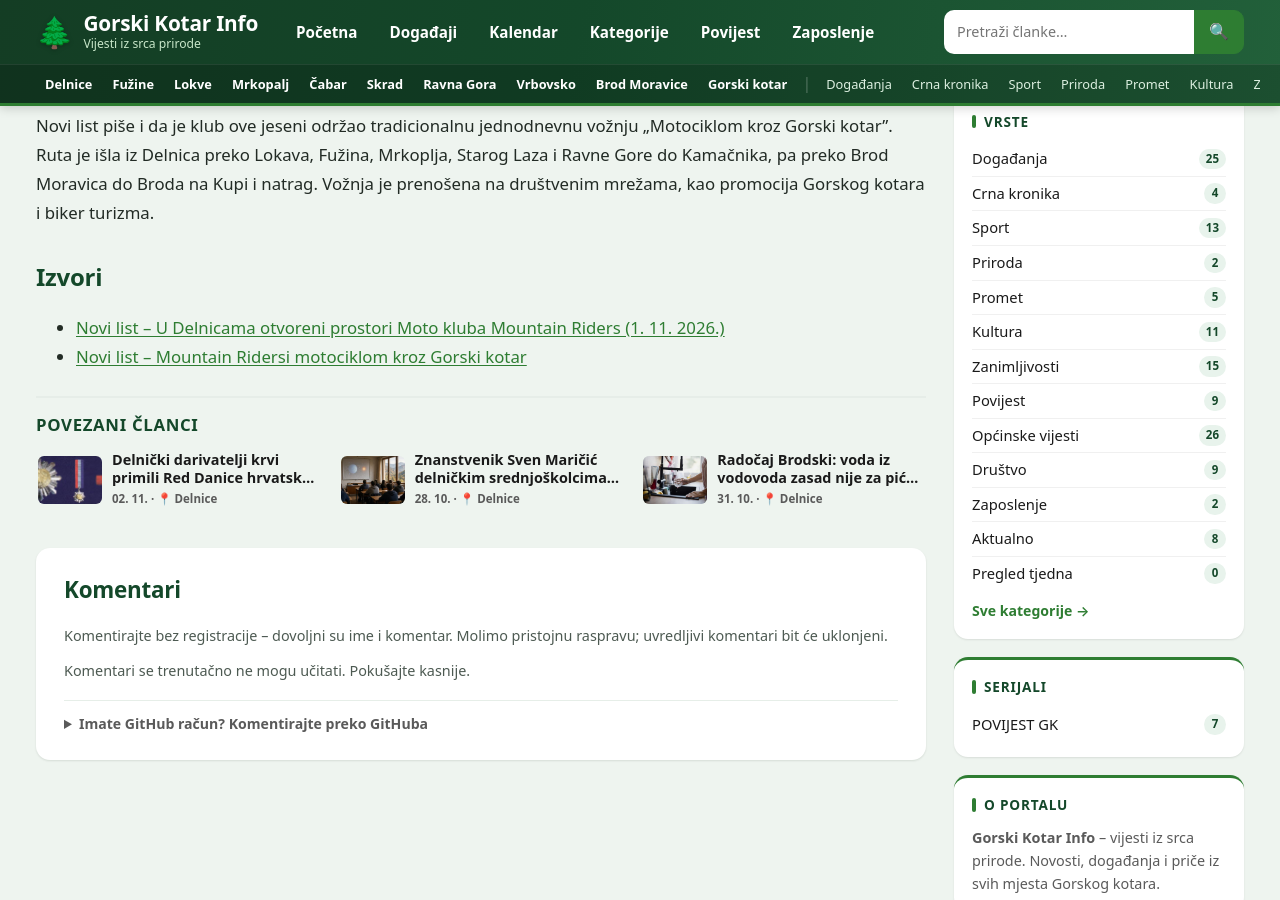
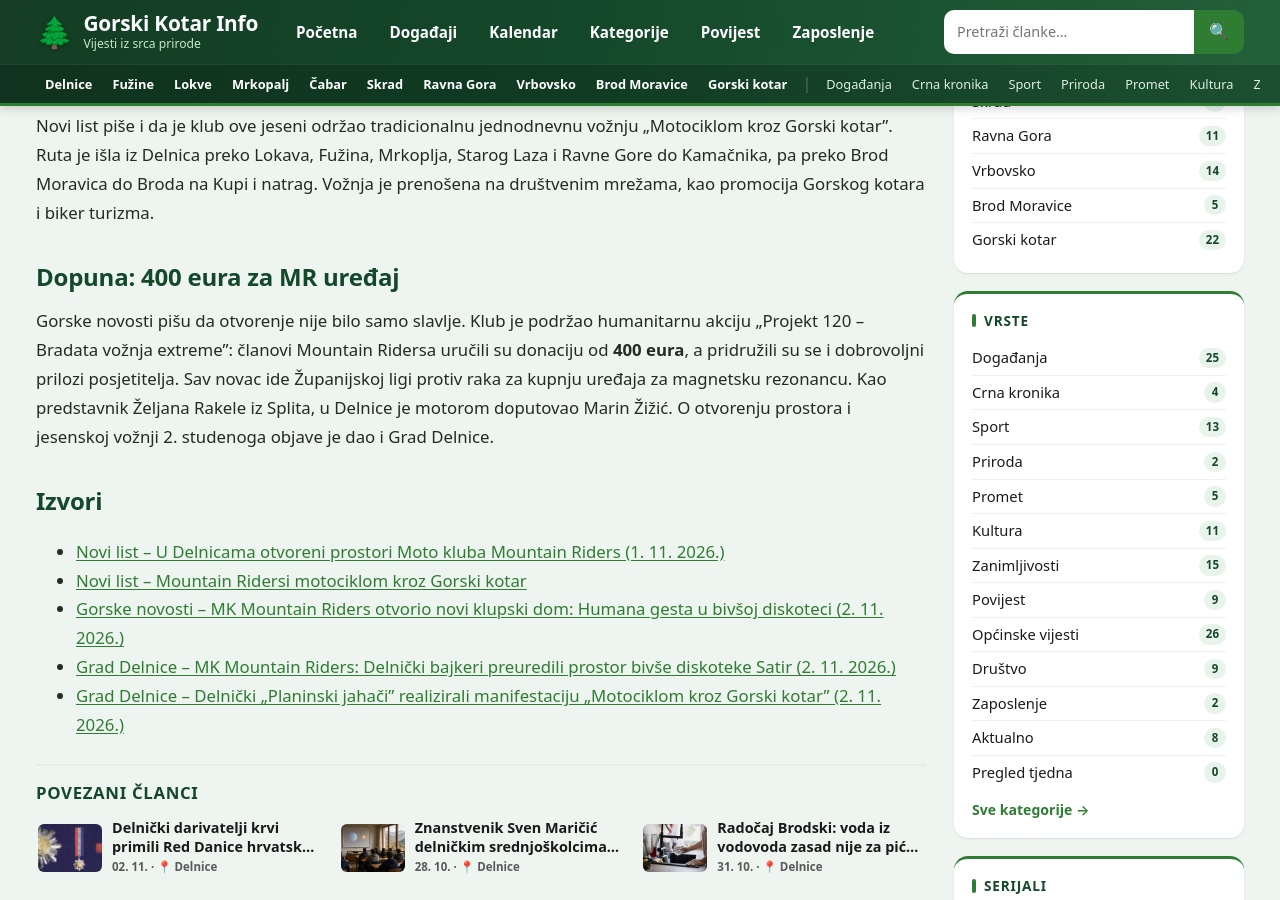
Before and after one commit to MojGK/gorski-kotar.info, a Jekyll site: the page built from _posts/2026-11-02-mountain-riders-otvorili-klupski-prostor-satir-delnice.md, in a window 1280 px wide and 900 px high, scrolled down 1340 px. Built offline with Jekyll 4.4.1, drawn with Linux system fonts in a browser that asks for light colours; comment, search, counter and statistics services are not loaded.

Commit message:
Dopuna: Mountain Riders prikupili 400 eura za MR uređaj

```diff
--- a/_posts/2026-11-02-mountain-riders-otvorili-klupski-prostor-satir-delnice.md
+++ b/_posts/2026-11-02-mountain-riders-otvorili-klupski-prostor-satir-delnice.md
@@ -25,7 +25,14 @@ Klub najavljuje rock slušaonice, koncerte s bendovima s delničkog područja i
 
 Novi list piše i da je klub ove jeseni održao tradicionalnu jednodnevnu vožnju „Motociklom kroz Gorski kotar”. Ruta je išla iz Delnica preko Lokava, Fužina, Mrkoplja, Starog Laza i Ravne Gore do Kamačnika, pa preko Brod Moravica do Broda na Kupi i natrag. Vožnja je prenošena na društvenim mrežama, kao promocija Gorskog kotara i biker turizma.
 
+## Dopuna: 400 eura za MR uređaj
+
+Gorske novosti pišu da otvorenje nije bilo samo slavlje. Klub je podržao humanitarnu akciju „Projekt 120 – Bradata vožnja extreme”: članovi Mountain Ridersa uručili su donaciju od **400 eura**, a pridružili su se i dobrovoljni prilozi posjetitelja. Sav novac ide Županijskoj ligi protiv raka za kupnju uređaja za magnetsku rezonancu. Kao predstavnik Željana Rakele iz Splita, u Delnice je motorom doputovao Marin Žižić. O otvorenju prostora i jesenskoj vožnji 2. studenoga objave je dao i Grad Delnice.
+
 ## Izvori
 
 - [Novi list – U Delnicama otvoreni prostori Moto kluba Mountain Riders (1. 11. 2026.)](https://www.novilist.hr/rijeka-regija/gorski-kotar/u-delnicama-otvoreni-prostori-moto-kluba-mountain-riders/)
 - [Novi list – Mountain Ridersi motociklom kroz Gorski kotar](https://www.novilist.hr/rijeka-regija/gorski-kotar/mountain-ridersi-motociklom-kroz-gorski-kotar/)
+- [Gorske novosti – MK Mountain Riders otvorio novi klupski dom: Humana gesta u bivšoj diskoteci (2. 11. 2026.)](https://gorskenovosti.net/2026/11/02/mk-mountain-riders-otvorio-novi-klupski-dom-humana-gesta-u-bivsoj-diskoteci/)
+- [Grad Delnice – MK Mountain Riders: Delnički bajkeri preuredili prostor bivše diskoteke Satir (2. 11. 2026.)](https://delnice.hr/mk-mountain-riders-delnicki-bajkeri-preuredili-prostor-bivse-diskoteke-satir/)
+- [Grad Delnice – Delnički „Planinski jahači” realizirali manifestaciju „Motociklom kroz Gorski kotar” (2. 11. 2026.)](https://delnice.hr/delnicki-planinski-jahaci-realizitali-svoju-vec-znanu-manifestaciju-motociklom-kroz-gorski-kotar/)
```
